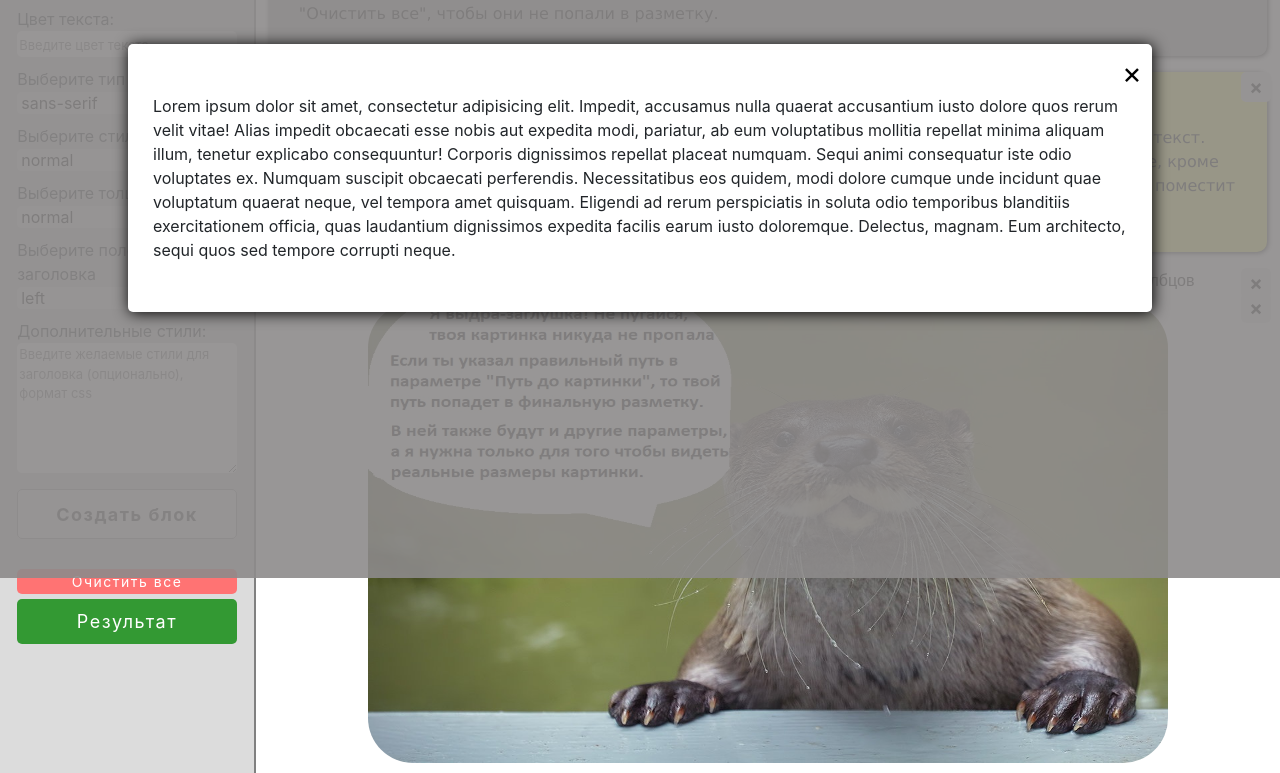
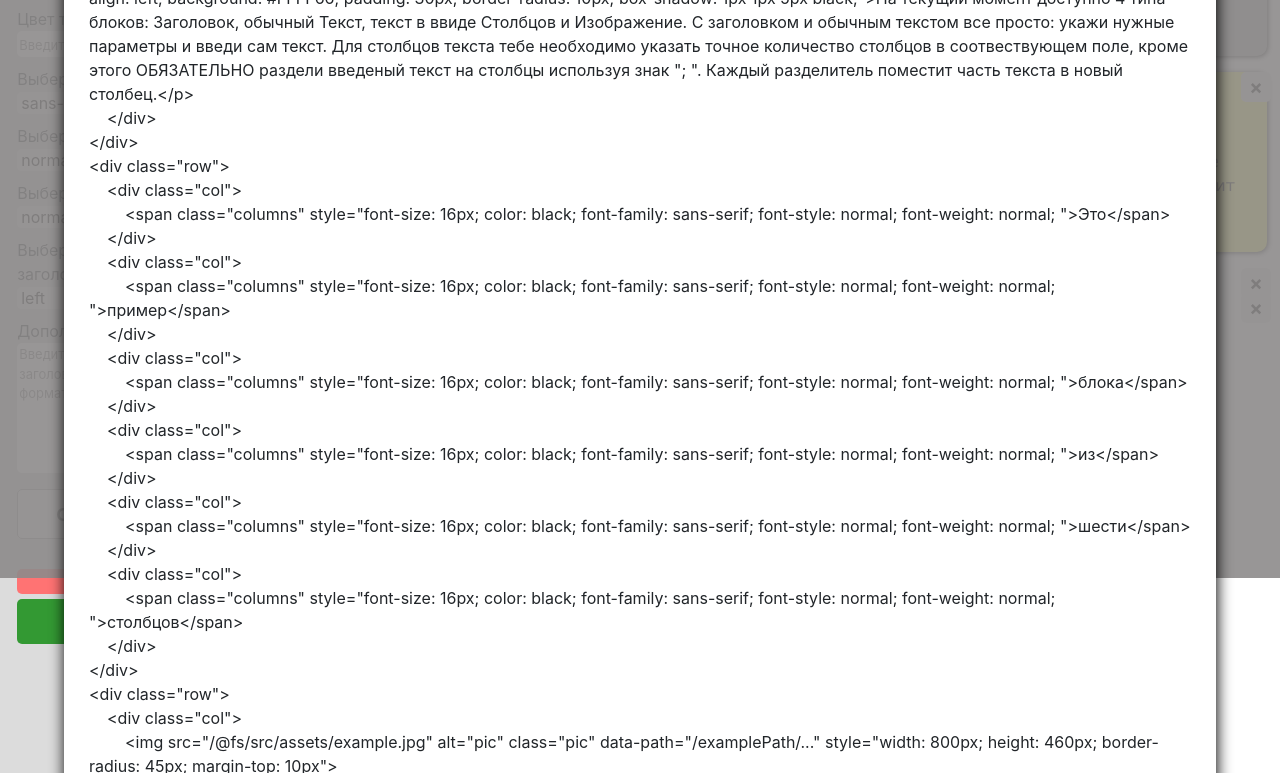
Before and after one commit to SLain123/Constructor, a website built with Parcel: page src/index.html in a window 1280 px wide. Both pictures are taken after a click on the button "Результат". Shown: the part 222-995 px from the top of the page. Built offline with nearby package versions, Linux system fonts and the light colour scheme.

Commit message:
Исправляет структуры DOM дерева для класса изображений; Некоторые правки других скриптов из-за сдвигов DOM дерева изображения; Добавляет вывод контекта в текстовом формате в модальное окно; Мелкие правки стилей модального окна;

```diff
--- a/src/script/classes/columns.js
+++ b/src/script/classes/columns.js
@@ -5,7 +5,6 @@ class ColumnsBlock extends Block {
     constructor({
         id = 'error-id',
         content = ['Текст первой колонки', 'Текст второй колонки', 'Текст третьей колонки'],
-        coluns = 3,
         tag = 'span',
         fontSize = '16',
         color = 'black',
@@ -15,7 +14,6 @@ class ColumnsBlock extends Block {
         styles = ''
     }) {
         super(id, content, tag, styles)
-        this.coluns = coluns;
         this.color = color;
         this.fontFamily = fontFamily;
         this.fontStyle = fontStyle;
@@ -23,23 +21,8 @@ class ColumnsBlock extends Block {
         this.fontSize = fontSize;
     }
 
-    columnConverter() {
-        switch(this.coluns) {
-            case '2':
-                return '6';
-            case '3':
-                return '4';
-            case '4':
-                return '3';
-            case '6':
-                return '2';
-            case '12':
-                return '1';
-        }
-    }
-
     toHTML() {
-        const resultArr = this.content.map(text => utils.col(`<${this.tag} class="columns" style="font-size: ${this.fontSize}px; color: ${this.color}; font-family: ${this.fontFamily}; font-style: ${this.fontStyle}; font-weight: ${this.fontWeight}; ${this.styles}">${text}</${this.tag}>`, this.columnConverter())).join(' ');
+        const resultArr = this.content.map(text => utils.col(`<${this.tag} class="columns" style="font-size: ${this.fontSize}px; color: ${this.color}; font-family: ${this.fontFamily}; font-style: ${this.fontStyle}; font-weight: ${this.fontWeight}; ${this.styles}">${text}</${this.tag}>`)).join(' ');
         return utils.row(`${resultArr}`, this.id);
     }
 }
--- a/src/script/classes/image.js
+++ b/src/script/classes/image.js
@@ -23,7 +23,7 @@ class ImageBlock extends Block {
     }
 
     toHTML() {
-        return utils.row(`<img src="${pic}" alt="${this.alt}" class="pic" data-path="${this.content}" style="width: ${this.width}px; height: ${this.height}px; border-radius: ${this.radius}px; ${this.styles}">`, this.id, this.justify);
+        return utils.row(utils.col(`<img src="${pic}" alt="${this.alt}" class="pic" data-path="${this.content}" style="width: ${this.width}px; height: ${this.height}px; border-radius: ${this.radius}px; ${this.styles}">`, this.justify), this.id);
     }
 }
 
--- a/src/script/classes/management.js
+++ b/src/script/classes/management.js
@@ -36,11 +36,12 @@ import {
 } from '../components/modal';
 
 class ManagementCenter {
-    constructor(content, panel, startId) {
+    constructor(content, panel, startId, results) {
         this.contentBlock = content;
         this.panelBlock = panel;
         this.dataContent = getData('content');
         this.dataPanel = getData('panel');
+        this.results = results;
         this._id = {
             id: startId
         };
@@ -99,7 +100,7 @@ class ManagementCenter {
 
     displayResults = () => {
         displayModalResults();
-        results(this.contentBlock);
+        results(this.contentBlock, this.results);
     }
 }
 
--- a/src/script/components/form.js
+++ b/src/script/components/form.js
@@ -27,7 +27,6 @@ const createForm = tagName => {
                             ${utils.submitBtn()}`);
     } else if (tagName === 'Колонки с текстом') {
                             form = utils.form(` ${utils.textarea('content', 'Введите текст абзацев для каждого столбца через ; ', 'Текст колонок:')}
-                            ${utils.select('coluns', ['3', '2', '4', '6', '12'], 'Выберите количество столбцов текста')}
                             ${utils.input('fontSize', 'Введите размер текста от 1 до 100px (только цифры)', 'Размер текста:')}
                             ${utils.input('color', 'Введите цвет текста', 'Цвет текста:')}
                             ${utils.select('fontFamily', ['sans-serif', 'serif', 'Georgia', 'system-ui'], 'Выберите тип шрифта')}
--- a/src/script/components/results.js
+++ b/src/script/components/results.js
@@ -1,6 +1,5 @@
-const results = contentBlock => {
+const results = (contentBlock, targetBlock) => {
     const allBlocks = Array.from(contentBlock.children);
-    let resultStore = [];
     let result = [];
 
     for(let block of allBlocks) {
@@ -8,23 +7,35 @@ const results = contentBlock => {
 
         if(allChildBlocks.length < 3) {                    // проверка на столбцы
 
-            for(let elem of allChildBlocks) {              // перебор всех не столбцов
+            for(let elem of allChildBlocks) {              // перебор всех НЕ столбцов
 
                 if(!elem.classList.contains('delete-btn')) { // проверка на контект, кроме кнопки удалить
-                    resultStore.push(elem);
+                    result.push(handlerBlock(elem));
                 }
             }
-            }
+        } else {
+            result.push(handlerColumns(allChildBlocks));
+        }
     }
 
-    resultStore.forEach(elem => {
-        const row = `<div class="row">\n${elem.innerHTML}\n</div>`;
+    targetBlock.innerText = result.join('\n');
+}
 
-        result.push(row);
-    })
+const handlerBlock = elem => {
+    const space = '\u00A0\u00A0\u00A0\u00A0';
+    return `<div class="row">\n${space}<div class="col">\n${space}${space}${elem.innerHTML}\n${space}</div>\n</div>`;
+}
 
-    let finall = result.join('\n');
-    console.log(finall);
+const handlerColumns = elemsArr => {
+    const space = '\u00A0\u00A0\u00A0\u00A0';
+    let group = '';
+        for(let elem of elemsArr) {                // перебор всех столбцов
+
+            if(!elem.classList.contains('delete-btn')) { // кроме кнопки удалить
+                group += `\n${space}<div class="col">\n${space}${space}${elem.innerHTML}\n${space}</div>`;
+            }
+        }
+        return `<div class="row">${group}\n</div>`;
 }
 
 export {
--- a/src/script/components/storage.js
+++ b/src/script/components/storage.js
@@ -28,7 +28,6 @@ let _dataStorage = [
     }),
     new ColumnsBlock({
         id: 4,
-        coluns: 6,
         content: ['Это', 'пример', 'блока', 'из', 'шести', 'столбцов'],
     }),
     new ImageBlock({
--- a/src/script/components/utils.js
+++ b/src/script/components/utils.js
@@ -2,16 +2,17 @@ import {
     onSubmitForm
 } from '../components/form';
 
-const row = (content, id, position = 'start') => {
-    return `<div class="row" id="${id}" style="display: flex; justify-content: ${position}";>${content}${removeBtn()}</div>`
+const row = (content, id) => {
+    return `<div class="row" id="${id}">${content}${removeBtn()}</div>`
 }
 
-const col = (content, num) => {
-    if (!num) {
-        return `<div class="col">${content}</div>`
+const col = (content, position) => {
+    if(position) {
+        return `<div class="col" style="display: flex; justify-content: ${position}";>${content}</div>`;
     } else {
-        return `<div class="col-${num}">${content}</div>`
+        return `<div class="col">${content}</div>`;
     }
+
 }
 
 const form = content => {
--- a/src/script/index.js
+++ b/src/script/index.js
@@ -2,7 +2,8 @@ import ManagementCenter from './classes/management';
 
 const $content = document.querySelector('.content');
 const $panel = document.querySelector('.panel');
-const management = new ManagementCenter($content, $panel, 10);
+const $results = document.querySelector('.results__body')
+const management = new ManagementCenter($content, $panel, 10, $results);
 
 management.initContent();
 management.initPanel();
--- a/src/style/style.css
+++ b/src/style/style.css
@@ -171,7 +171,7 @@
 }
 
 .results {
-    width: 80%;
+    width: 90%;
     background: white;
     position: relative;
     border-radius: 5px;
@@ -190,8 +190,8 @@
     position: absolute;
     padding: 0;
     line-height: 0;
-    top: 11%;
-    right: 1%;
+    top: 15px;
+    right: 10px;
     border: none;
     background: transparent;
     font-size: 30px;
```
